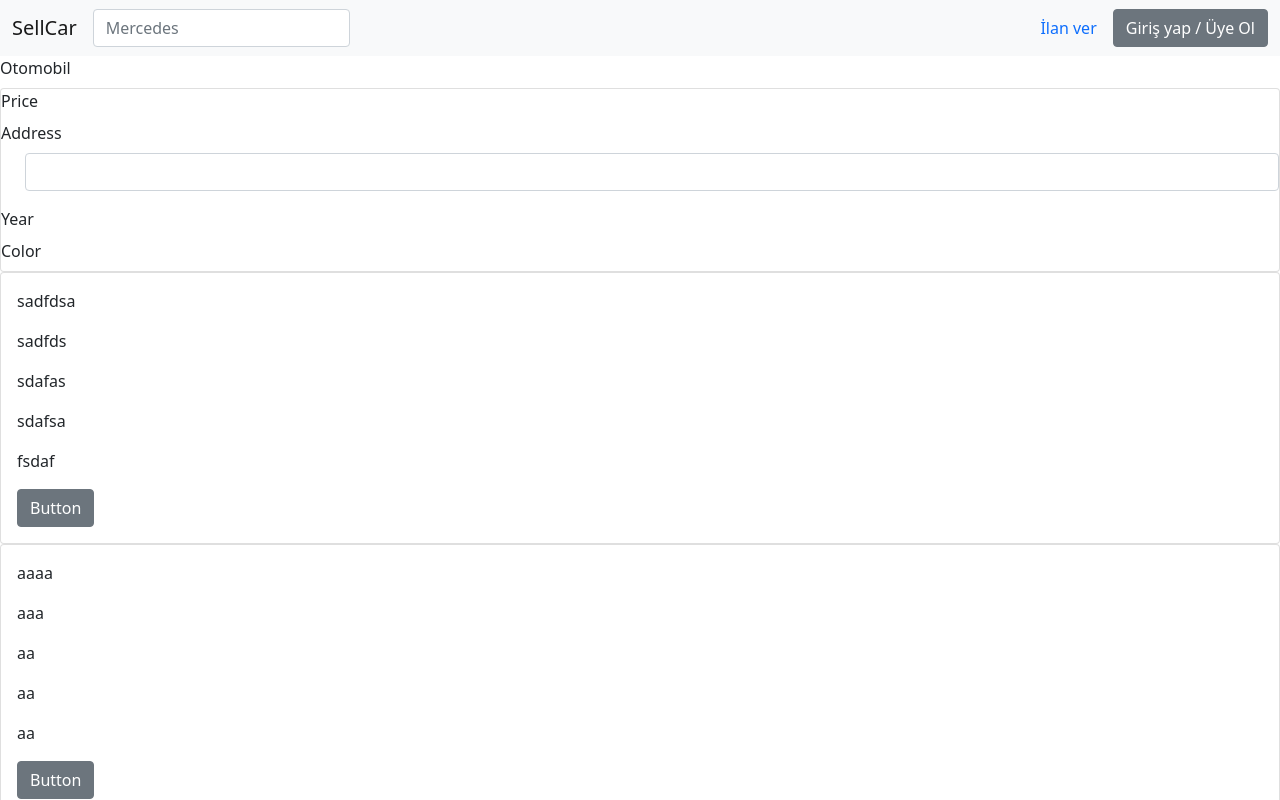
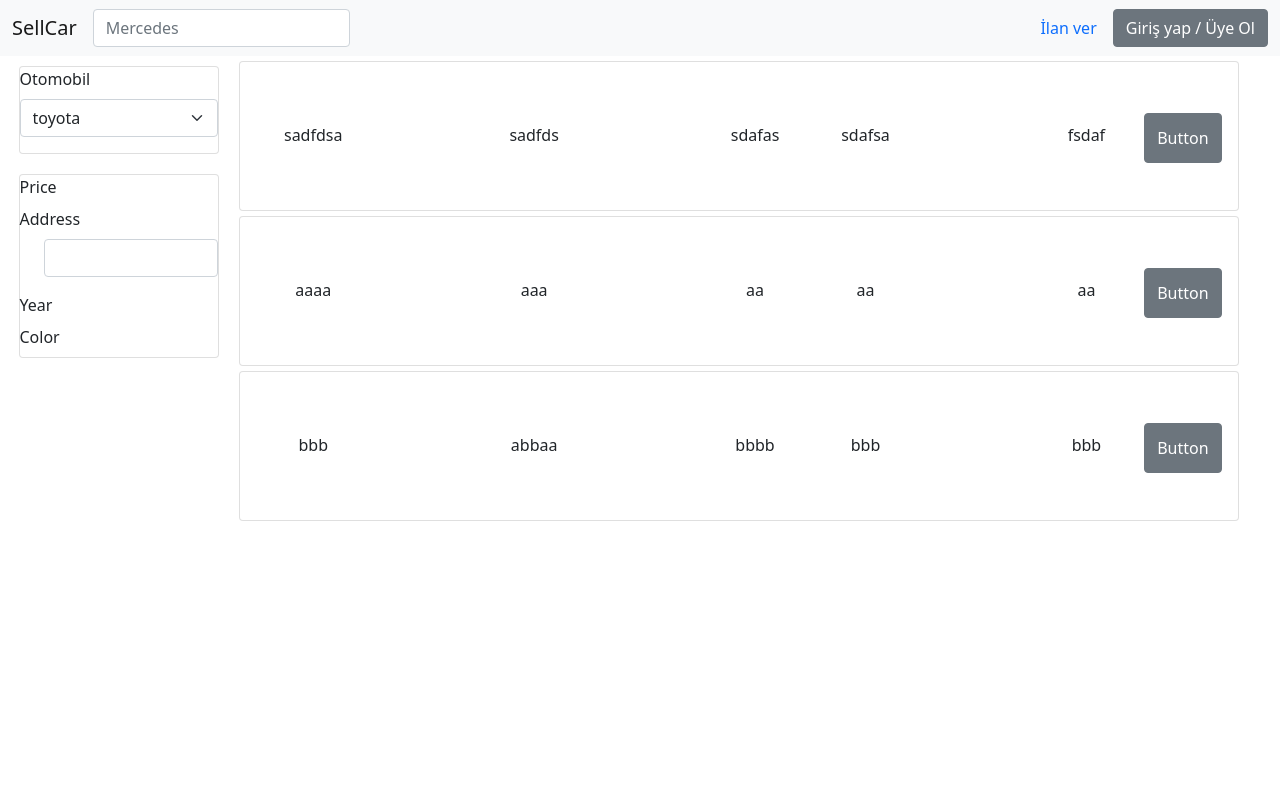
Before and after one commit to alperenkapusuz/ikinci-el-oto, a React (Create React App) app: page / in a window 1280 px wide. Shown: the top 800 px of the page. Built offline with nearby package versions, Linux system fonts and the light colour scheme.

Commit message:
AnaMenu css ayarlaniyor

```diff
--- /dev/null
+++ b/src/components/MainMenu/AutoCard/AutoCard.css
@@ -0,0 +1,22 @@
+.AutoCard__Card{
+    width: 1000px;
+    margin-top: 5px;
+}
+
+.AutoCard__CardBody{
+    display: flex;
+}
+
+p{
+    padding-top: 45px;
+    text-align: center;
+    margin-left: 5px;
+    width: 200px;
+    height: 100px;
+}
+
+.AutoCard__Button{
+    margin-top: 35px;
+    margin-left: 5px;
+    height: 50px;
+}
--- a/src/components/MainMenu/AutoCard/AutoCard.js
+++ b/src/components/MainMenu/AutoCard/AutoCard.js
@@ -1,20 +1,21 @@
 import React from "react";
 import { Card, CardBody, CardText, Button } from "reactstrap";
+import "./AutoCard.css"
 
 const AutoCard = (props) => {
   return (
     <div>
-      <Card>
-        <CardBody>
-          <CardText>{props.model}</CardText>
-          <CardText>{props.description}</CardText>
-          <CardText>{props.year}</CardText>
-          <CardText>{props.kilometer}</CardText>
-          <CardText>{props.color}</CardText>
-          <CardText>{props.price}</CardText>
-          <CardText>{props.date}</CardText>
-          <CardText>{props.place}</CardText>
-          <Button>Button</Button>
+      <Card className="AutoCard__Card">
+        <CardBody className="AutoCard__CardBody">
+          <p>{props.model}</p>
+          <p>{props.description}</p>
+          <p>{props.year}</p>
+          <p>{props.kilometer}</p>
+          <p>{props.color}</p>
+          <p>{props.price}</p>
+          <p>{props.date}</p>
+          <p>{props.place}</p>
+          <Button className="AutoCard__Button">Button</Button>
         </CardBody>
       </Card>
     </div>
--- /dev/null
+++ b/src/components/MainMenu/AutoList/AutoList.css
@@ -0,0 +1,16 @@
+.AutoList__page {
+  width: 1243px;
+  margin: auto;
+  display: flex;
+}
+
+.FilterSection {
+  width: 200px;
+  margin-right: 20px;
+}
+
+.CategorySection {
+  margin-top: 10px;
+  margin-bottom: 20px;
+
+}
--- a/src/components/MainMenu/AutoList/AutoList.js
+++ b/src/components/MainMenu/AutoList/AutoList.js
@@ -2,6 +2,7 @@ import React, { useState } from "react";
 import AutoCard from "../AutoCard/AutoCard";
 import FilterSection from "../FilterSection/FilterSection";
 import CategorySection from "../CategorySection/CategorySection";
+import "./AutoList.css"
 
 const AutoList = (props) => {
   const [searchBrand, setSearchBrand] = useState("");
@@ -15,14 +16,15 @@ const AutoList = (props) => {
     return <h2>No expenses found</h2>;
   }
   return (
-    <div>
-      <div>
+    <div className="AutoList__page">
+      <div className="FilterSection">
+      <div className="CategorySection">
         <CategorySection
           searchBrand={searchBrand}
           setSearchBrand={setSearchBrand}
         />
       </div>
-      <div>
+      <div className="FilterSection">
         <FilterSection
           searchPrice={searchPrice}
           setSearchPrice={setSearchPrice}
@@ -34,7 +36,8 @@ const AutoList = (props) => {
           setSearchColor={setSearchColor}
         />
       </div>
-      <div>
+      </div>
+      <div className="AutoCard">
         {props.items
           .filter((e) =>
             e.brand
--- a/src/components/MainMenu/CategorySection/CategorySection.js
+++ b/src/components/MainMenu/CategorySection/CategorySection.js
@@ -1,15 +1,14 @@
 import React, { useState } from "react";
-import { Form, FormGroup, Label, Input, Collapse } from "reactstrap";
+import { Card,Form, FormGroup, Label, Input} from "reactstrap";
+import "./CategorySection.css"
 
 const CategorySection = ({ searchBrand, setSearchBrand }) => {
-  const [isOpen, setIsOpen] = useState(false);
-  const toggle = () => setIsOpen(!isOpen);
   return (
-    <div>
-      <Label for="exampleSelect" onClick={toggle}>
+    <div className="CategorySection__page">
+      <Card>
+      <Label for="exampleSelect" >
         Otomobil
       </Label>
-      <Collapse isOpen={isOpen}>
         <Form>
           <FormGroup>
             <Input
@@ -25,7 +24,7 @@ const CategorySection = ({ searchBrand, setSearchBrand }) => {
             </Input>
           </FormGroup>
         </Form>
-      </Collapse>
+      </Card>
     </div>
   );
 };
--- a/src/components/MainMenu/FilterSection/FilterSection.js
+++ b/src/components/MainMenu/FilterSection/FilterSection.js
@@ -13,8 +13,6 @@ const FilterSection = ({
 }) => {
   const [isOpen, setIsOpen] = useState(false);
   const toggle = () => setIsOpen(!isOpen);
-  const [isOpen1, setIsOpen1] = useState(false);
-  const toggle1 = () => setIsOpen1(!isOpen1);
   const [isOpen2, setIsOpen2] = useState(false);
   const toggle2 = () => setIsOpen2(!isOpen2);
   const [isOpen3, setIsOpen3] = useState(false);
```
Also changed, not shown: src/components/MainMenu/CategorySection/CategorySection.css (added).
